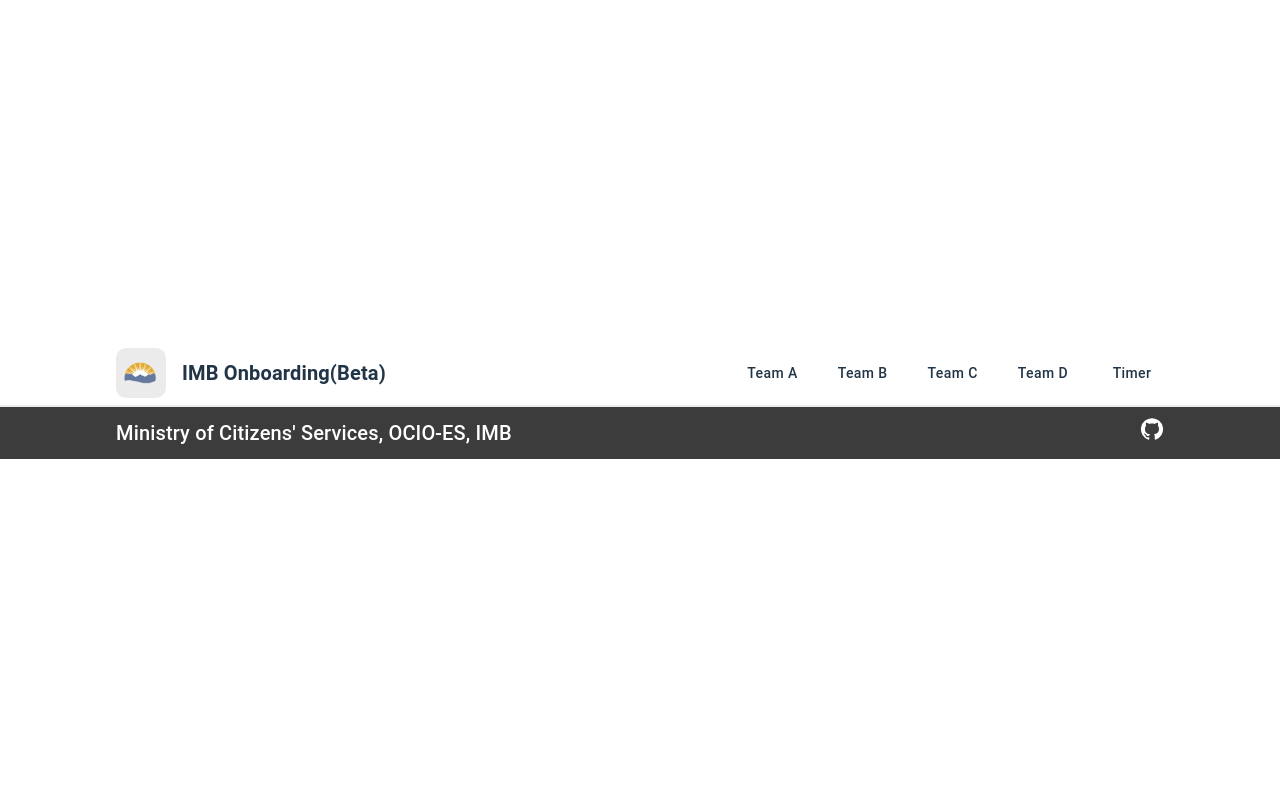
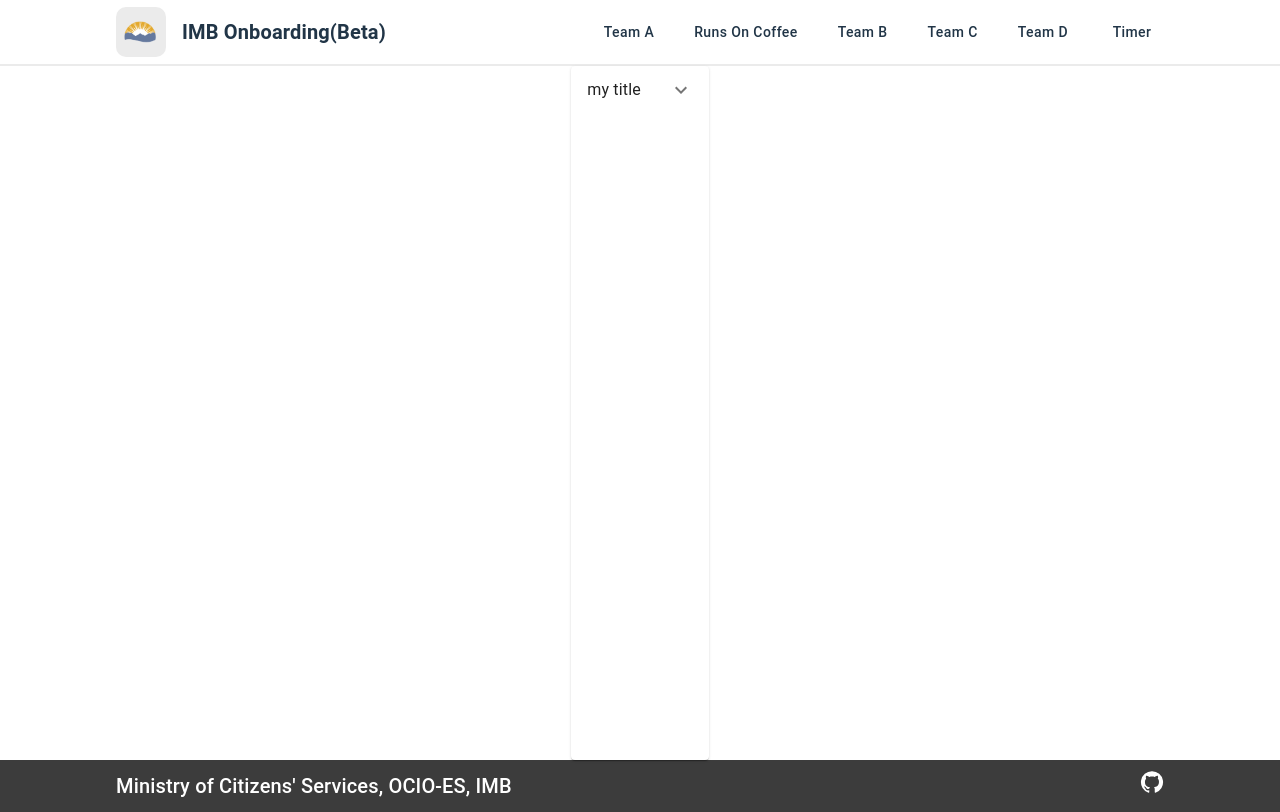
Before and after one commit to bcgov/citz-imb-build-with-us-1, a React (Vite) app in the folder frontend/: page /RunsOnCoffee in a window 1280 px wide. Built offline with nearby package versions, Linux system fonts and the light colour scheme.

Commit message:
pre lunch work

```diff
--- a/frontend/src/AppRouter.jsx
+++ b/frontend/src/AppRouter.jsx
@@ -6,11 +6,13 @@ import TeamB from './Pages/TeamB';
 import TeamC from './Pages/TeamC';
 import TeamD from './Pages/TeamD';
 import Timer from './Pages/Timer';
+import RunsOnCoffee from './Pages/RunsOnCoffee';
 
 const AppRouter = () => {
   return (
     <Routes>
       <Route path="/team-a" element={<TeamA />} />
+      <Route path="/RunsOnCoffee" element={<RunsOnCoffee />} />
       <Route path="/team-b" element={<TeamB />} />
       <Route path="/team-c" element={<TeamC />} />
       <Route path="/team-d" element={<TeamD />} />
--- a/frontend/src/Layout/Header.jsx
+++ b/frontend/src/Layout/Header.jsx
@@ -101,6 +101,9 @@ const Header = (props) => {
 							<MenuItem onClick={() => navigate('/team-a')}>
 								<Typography textAlign="center">Team A</Typography>
 							</MenuItem>
+							<MenuItem onClick={() => navigate('/RunsOnCoffee')}>
+								<Typography textAlign="center">Runs On Coffee</Typography>
+							</MenuItem>
 							<MenuItem onClick={() => navigate('/team-b')}>
 								<Typography textAlign="center">Team B</Typography>
 							</MenuItem>
@@ -151,12 +154,19 @@ const Header = (props) => {
 							IMB Onboarding(Beta)
 						</Typography>
 						<Stack direction="row" spacing={3}>
-							<Button
+						<Button
 								color="inherit"
 								sx={{ textTransform: 'none' }}
 								onClick={() => navigate('/team-a')}
 							>
 								Team A
+							</Button>
+							<Button
+								color="inherit"
+								sx={{ textTransform: 'none' }}
+								onClick={() => navigate('/RunsOnCoffee')}
+							>
+								Runs On Coffee
 							</Button>
 							<Button
 								color="inherit"
--- /dev/null
+++ b/frontend/src/Layout/MUI/Accordian/MUI-Accordian-Details.jsx
@@ -0,0 +1,16 @@
+import AccordionDetails from '@mui/material/AccordionDetails';
+import Typography from '@mui/material/Typography';
+import React from 'react';
+
+export const MUIAccordianDetail = ({ children }) => {
+    console.log('Children', children)
+    return (
+
+        <AccordionDetails  sx={{ width: '100%s' }}>
+            <Typography>
+                {children}
+            </Typography>
+        </AccordionDetails>
+
+    );
+}
--- /dev/null
+++ b/frontend/src/Layout/MUI/Accordian/MUI-Accordian-Summary.jsx
@@ -0,0 +1,17 @@
+import ExpandMoreIcon from '@mui/icons-material/ExpandMore';
+import AccordionSummary from '@mui/material/AccordionSummary';
+import Typography from '@mui/material/Typography';
+import React from 'react';
+
+export const MUIAccordianSummary = ({Title}) => {
+    return (
+        <AccordionSummary
+            expandIcon={<ExpandMoreIcon />}
+            aria-controls="panel1a-content"
+            id="panel1a-header"
+        >
+            <Typography>{Title}</Typography>
+        </AccordionSummary>
+
+    );
+}
--- /dev/null
+++ b/frontend/src/Layout/MUI/Accordian/MUI-Accordian.jsx
@@ -0,0 +1,12 @@
+import Accordion from '@mui/material/Accordion';
+import React from 'react';
+
+export const MUIAccordian = ({ children }) => {
+    return (
+        <Accordion>
+            {children}
+        </Accordion>
+
+
+    );
+}
--- /dev/null
+++ b/frontend/src/Pages/RunsOnCoffee.jsx
@@ -0,0 +1,18 @@
+import React from 'react';
+import { MUIAccordian } from '../Layout/MUI/Accordian/MUI-Accordian';
+import { MUIAccordianDetail } from '../Layout/MUI/Accordian/MUI-Accordian-Details';
+import { MUIAccordianSummary } from '../Layout/MUI/Accordian/MUI-Accordian-Summary';
+import PageLayout from '../Layout/PageLayout';
+
+const RunsOnCoffee = () => {
+    return <PageLayout>
+        <MUIAccordian>
+            <MUIAccordianSummary Title='my title' />
+            <MUIAccordianDetail>
+                This is my text
+            </MUIAccordianDetail>
+        </MUIAccordian>
+    </PageLayout>
+}
+
+export default RunsOnCoffee;
```
Also changed, not shown: 1 other file (tests, documents, lock files or other folders).
